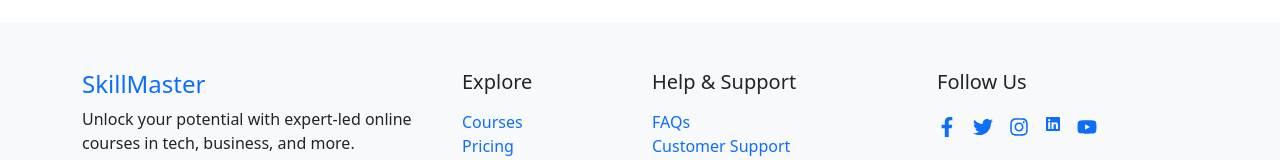
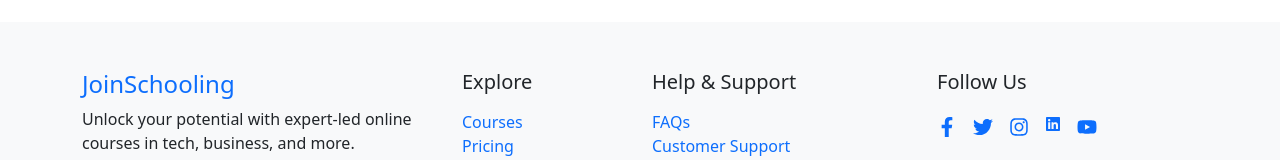
Before and after one commit to BandiPrathap/Evalatue, a React (Create React App) app: page / in a window 1280 px wide. Shown: the part 2579-2739 px from the top of the page. Built offline with nearby package versions, Linux system fonts and the light colour scheme.

Commit message:
Update Footer.jsx
change the brand name

```diff
--- a/src/components/layout/Footer.jsx
+++ b/src/components/layout/Footer.jsx
@@ -15,7 +15,7 @@ const Footer = () => {
         <Row>
           {/* Brand Info */}
           <Col md={4} className="mb-4">
-            <h4 className="text-primary">SkillMaster</h4>
+            <h4 className="text-primary">JoinSchooling</h4>
             <p>
               Unlock your potential with expert-led online courses in tech,
               business, and more.
```
